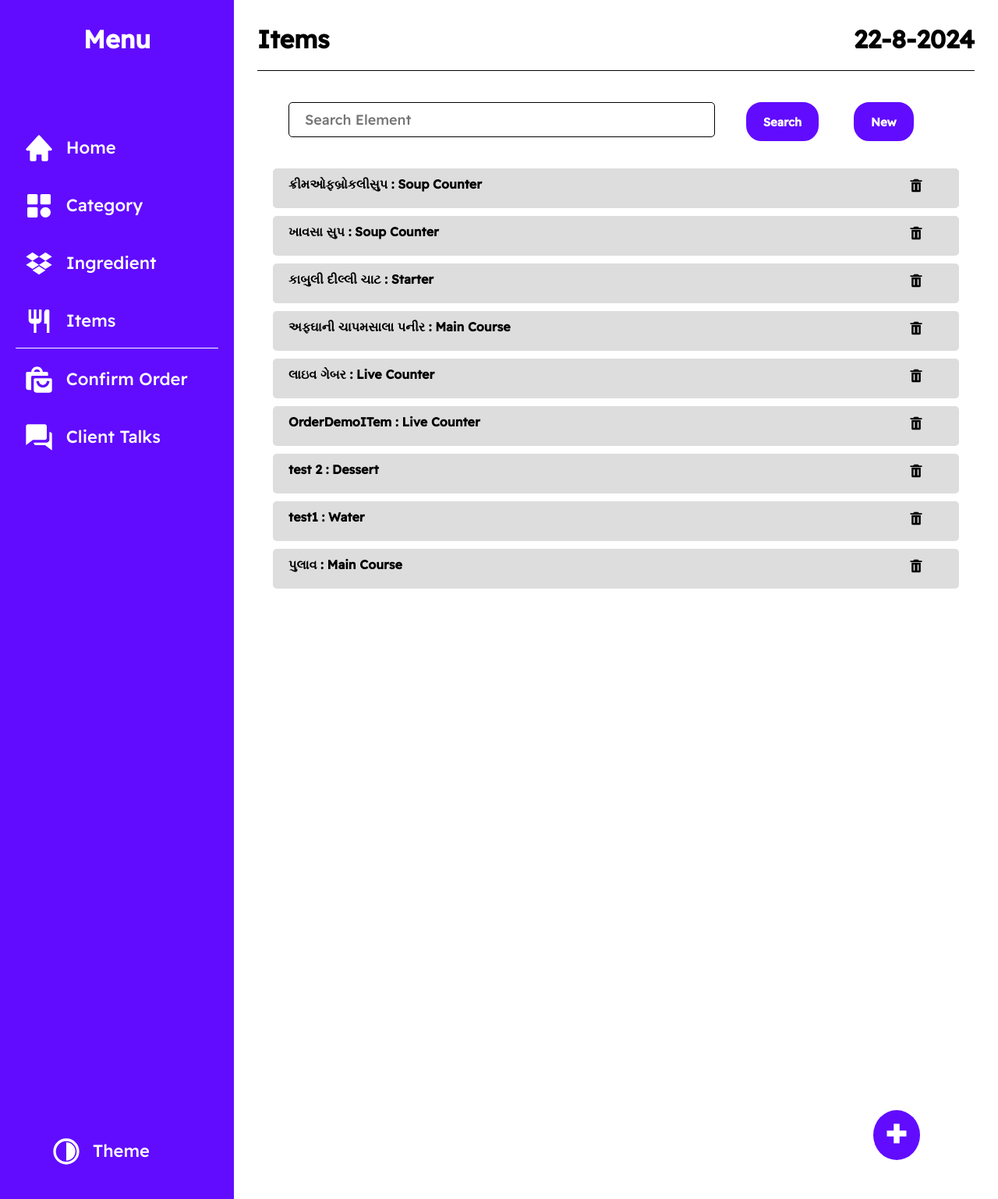
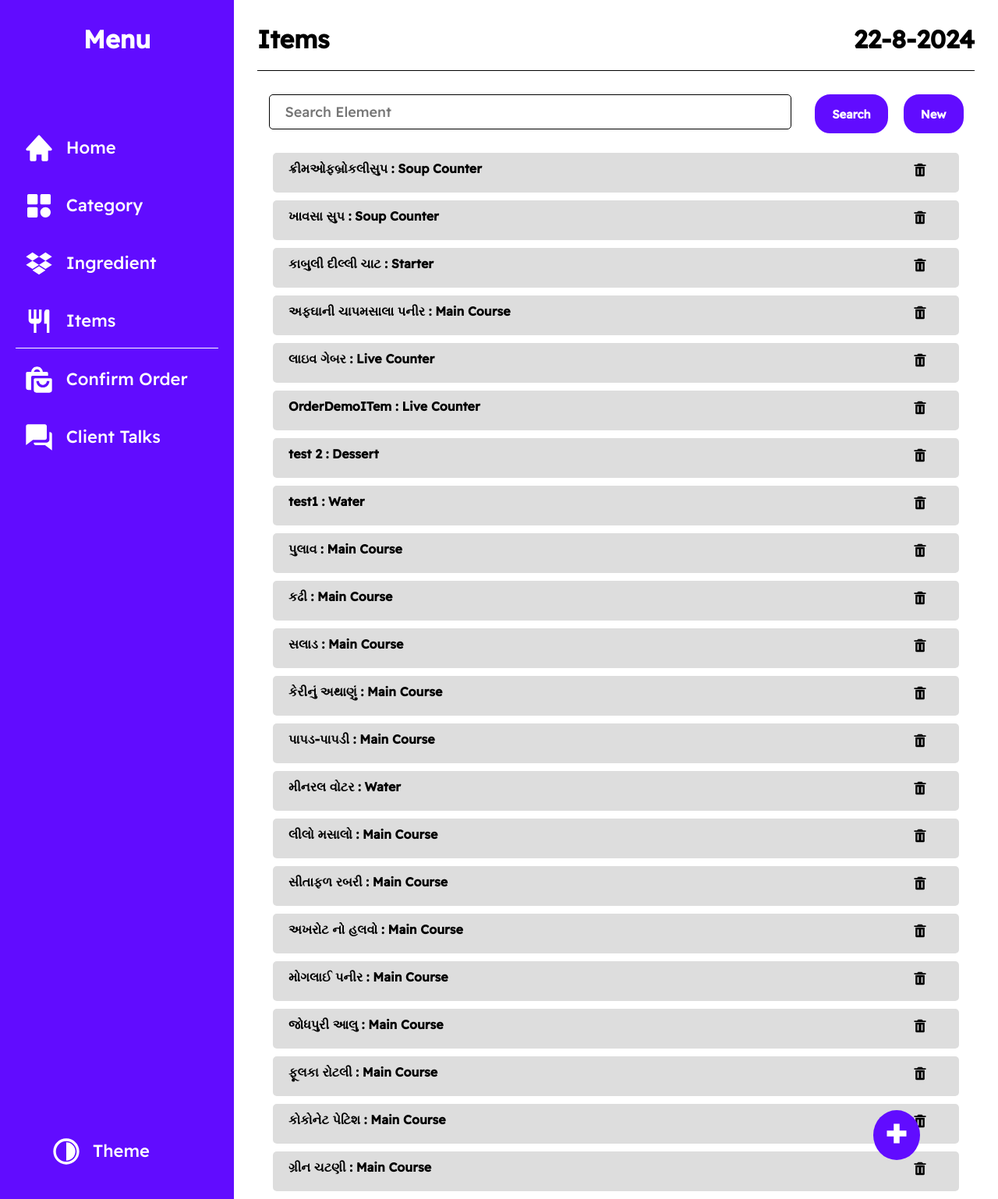
Before and after one commit to ShivChevli/IngredientManager, a Django app: page /orderInventory/Items/ in a window 1280 px wide. Shown: the whole page at 78% size. Run offline with Django 3.2, Linux system fonts and the light colour scheme; data comes from the database, SQL or seed files in the repository.

Commit message:
Refector Globel template styling

```diff
--- /dev/null
+++ b/orderInventory/static/css/baseTemplateStyle.css
@@ -0,0 +1,68 @@
+* {
+    margin: 0;
+    padding: 0;
+    box-sizing: border-box;
+    font-family: 'Readex Pro', sans-serif;
+    scrollbar-width: thin;
+}
+
+.content-wrapper {
+    height: calc(100vh - 121px);
+    overflow: auto;
+    position: relative;
+    scrollbar-width: unset;
+}
+
+.tab-heading {
+    display: flex;
+}
+
+.tab-heading .heading-text {
+    flex: 1;
+    min-width: 300px;
+    overflow: hidden;
+    text-overflow: ellipsis;
+}
+
+#single-section {
+    /* max-height: 575px; */
+    max-height: 100%;
+    /*overflow: hidden;*/
+}
+
+main:not(:has(> .toolbox)) #single-section {
+    max-height: calc(100% - 85px);
+}
+
+.toolbox-wrapper {
+    position: sticky;
+    top: 0;
+    background-color: var(--bg-color-alter);
+}
+
+.toolbox {
+    margin: 0 auto;
+    display: flex;
+    width: 95%;
+    min-width: 520px;
+    /* grid-template-columns: repeat(12, 1fr) */
+}
+
+.toolbox button {
+    height: 50px;
+    /*width: 100px;*/
+}
+
+.toolbox div:nth-of-type(2) {
+    grid-column: 9/13;
+}
+
+.search-bar {
+    /* display: inline-block;
+    grid-column: 1/9; */
+    flex-grow: 1;
+}
+
+.search-bar .form-control {
+    width: 100%;
+}
--- /dev/null
+++ b/orderInventory/static/css/color.css
@@ -0,0 +1,10 @@
+:root {
+    --text-color: #fff;
+    --bg-color-main: #610CFF;
+    /* --bg-color-main : #985EFF; */
+    /* --item : rgba(210,210,210,0.5); */
+    --item: #dddddd;
+    --text-alter: #000;
+    --bg-color-alter: #fff;
+    --danger_color: #aa0a0a;
+}
--- a/orderInventory/static/css/style.css
+++ b/orderInventory/static/css/style.css
@@ -1,30 +1,25 @@
-*{
-    margin: 0;
-    padding: 0;
-    box-sizing: border-box;
-    font-family: 'Readex Pro', sans-serif;
-    scrollbar-width: thin;
-}
-
-.two-input-inline .form-element-box{
+.two-input-inline .form-element-box {
     width: 60%;
     display: inline-block;
 }
+
 .two-input-inline .form-element-box:nth-of-type(2) {
     width: 30%;
     margin-left: 4% !important;
 }
+
 /* Chrome, Safari, Edge, Opera */
 input::-webkit-outer-spin-button,
 input::-webkit-inner-spin-button {
-  -webkit-appearance: none;
-  margin: 0;
+    -webkit-appearance: none;
+    margin: 0;
 }
 
 /* Firefox */
 input[type=number] {
-  -moz-appearance: textfield;
+    -moz-appearance: textfield;
 }
+
 /*
 3700B3
 5600E8
@@ -32,17 +27,8 @@
 
     292929
     */
-:root{
-    --text-color : #fff;
-    --bg-color-main : #610CFF;
-    /* --bg-color-main : #985EFF; */
-    /* --item : rgba(210,210,210,0.5); */
-    --item : #dddddd;
-    --text-alter : #000;
-    --bg-color-alter : #fff;
-    --danger_color : #aa0a0a;
-}
-menu{
+
+menu {
     position: fixed;
     top: 0px;
     left: 0;
@@ -52,27 +38,32 @@
     background: var(--bg-color-main);
     color: var(--text-color);
 }
-.heading{
+
+.heading {
     margin: 30px;
     padding-bottom: 20px;
     text-align: center;
     overflow: hidden;
 }
+
 /* menu{
     display: none;
 } */
-.menue-option-box{
+.menue-option-box {
     margin: 50px 0;
     height: 500px;
 }
-ul{
+
+ul {
     list-style: none;
     padding: 10px 20px;
 }
-ul li{
+
+ul li {
     margin: 10px 0;
 }
-ul li a{
+
+ul li a {
     display: block;
     /* text-align: center; */
     text-decoration: none;
@@ -80,10 +71,12 @@
     /* border: 1px solid black; */
     padding: 10px;
 }
-.active{
-    border-bottom:1px solid var(--text-color);
+
+.active {
+    border-bottom: 1px solid var(--text-color);
 }
-.list-icon{
+
+.list-icon {
     padding: 0;
     display: inline-block;
     vertical-align: baseline;
@@ -91,7 +84,8 @@
     overflow: hidden;
     /* margin-left: 20px; */
 }
-.list-text{
+
+.list-text {
     display: inline-block;
     vertical-align: baseline;
     margin: 0px 10px;
@@ -99,14 +93,15 @@
     height: 35px;
     overflow: hidden;
 }
-svg{
+
+svg {
     padding: 0;
     width: 40px;
     height: 40px;
     fill: var(--text-color);
 }
 
-.menue-footer{
+.menue-footer {
     position: fixed;
     bottom: 0;
     left: 0;
@@ -116,7 +111,8 @@
     height: 100px;
     width: 300px;
 }
-.button-remove{
+
+.button-remove {
     border: none;
     outline: none;
     text-decoration: none;
@@ -130,7 +126,7 @@
 /* --------------------------------------------------------------------------------
                     Main Sections
 -------------------------------------------------------------------------------- */
-main{
+main {
     position: static;
     height: 100vh;
     /* background: #f00; */
@@ -138,13 +134,16 @@
     background: var(--bg-color-alter);
     overflow-x: hidden;
 }
-main h1,h3{
+
+main h1,
+h3 {
     margin: 30px;
     padding-bottom: 20px;
     border-bottom: 1px solid var(--text-alter);
     color: var(--text-alter);
 }
-main section{
+
+main section {
     vertical-align: top;
     padding: 0 30px;
     display: inline-block;
@@ -155,26 +154,31 @@
     width: 45%;
     max-width: 45vw;
     min-height: 550px;
-    max-height: 620px;
+    /* max-height: 620px; */
 }
-main .section2{
+
+main .section2 {
     /*margin-left: 20px;*/
     width: 50%;
     max-width: 100%;
-    border-right: none ;
+    border-right: none;
 }
-.section2 .detail-list{
+
+.section2 .detail-list {
     padding: 10px 30px;
-    font-size:1.2rem;
+    font-size: 1.2rem;
     color: var(--text-alter);
 }
-.section2 .detail-list span{
+
+.section2 .detail-list span {
     font-weight: 600;
 }
-#date{
+
+#date {
     float: right;
 }
-#new{
+
+#new {
     position: absolute;
     bottom: 50px;
     right: 100px;
@@ -183,12 +187,13 @@
     background: var(--bg-color-main);
     overflow: visible;
 }
-#new svg{
+
+#new svg {
     width: 30px;
     height: 30px;
 }
 
-.help{
+.help {
     background: var(--item);
     color: var(--text-alter);
     position: absolute;
@@ -200,92 +205,84 @@
     display: none;
     transition: 1000ms;
 }
-#new:hover .help{
+
+#new:hover .help {
     transition: 1s;
     display: block;
 }
-.single-container{
+
+.single-container {
     border: none;
     width: 100%;
-    padding:  0 50px;
+    padding: 0 50px;
     max-width: 100%;
-    max-height: 620px;
-}
-#single-section{
-    max-height: 575px;
-    /*overflow: hidden;*/
-}
-.toolbox{
-    padding: 10px 50px;
-    margin-bottom: 0;
-    display: grid;
-    grid-template-columns: repeat(12,1fr)
-}
-.toolbox button{
-    height: 50px;
-    /*width: 100px;*/
-}
-.toolbox div:nth-of-type(2){
-    grid-column: 9/13;
-}
-.search-bar{
-    display: inline-block;
-    grid-column: 1/9;
-}
-.search-bar .form-control{
-    width: 100%;
+    /* max-height: 620px; */
 }
 
-#itemIngredients{
+#itemIngredients {
     height: 289px;
     overflow-y: auto;
 }
-#orderItems{
+
+#orderItems {
     height: 400px;
     overflow-y: auto;
 }
-#newItemBox section{
+
+#newItemBox section {
     min-height: 450px;
     max-height: 480px !important;
 }
-.button-style-1{
+
+.button-style-1 {
     overflow: hidden;
     max-width: 100px;
     font-size: 15px;
     font-weight: 600;
     border-radius: 20px;
-    margin: 0px 20px;
+    margin: 0px 10px;
     padding: 10px 20px;
     background-color: var(--bg-color-main);
     border: 2px solid var(--bg-color-main);
+}
 
+.button-style-1:last-of-type {
+    margin-right: 20px;
 }
-.button-style-2{
+
+.button-style-2 {
     border-radius: 10px;
     margin: 30px;
 }
-.cancel-btn{
+
+.cancel-btn {
     color: var(--bg-color-main);
     background-color: var(--text-color);
     border: 2px solid var(--bg-color-main);
 }
-.delete-btn{
+
+.delete-btn {
     background-color: var(--danger_color) !important;
 }
-#updateBox{
+
+#updateBox {
     display: none;
 }
-#newItemBox{
+
+#newItemBox {
     display: none;
 }
-#multi-section{
+
+#multi-section {
     display: none;
 }
-#section1 .search-bar{
+
+#section1 .search-bar {
     width: 100%;
     grid-column: 1/13;
 }
-#section1 .toolbox{
+
+#section1 .toolbox {
     padding-right: 0;
     padding-left: 0;
     position: sticky;
@@ -293,34 +290,42 @@
     left: 0;
     background: var(--bg-color-alter);
 }
-#addNewIngredientBtn{
+
+#addNewIngredientBtn {
     float: right;
     margin: 0 !important;
     margin-top: -10px !important;
 }
+
 /* ------------------------------------------------------------------------------
                         Section 1
 ------------------------------------------------------------------------------ */
-.suggetion-container{
+.suggetion-container {
     padding: 20px 10px;
     overflow-y: auto;
     overflow-x: hidden;
     min-height: 500px;
     max-height: 550px;
 }
-.suggetion-list-item{
-    display: grid;
-    grid-template-columns: repeat(12,1fr);
-    background:  var(--item);
+
+.suggetion-list-item {
+    /* display: grid;
+    grid-template-columns: repeat(12, 1fr); */
+    display: flex;
+    background: var(--item);
     margin: 10px 0;
     padding: 10px 20px 15px;
     border-radius: 5px;
 }
-.suggetion-list-item a{
-    grid-column: 1 / 12;
+
+.suggetion-list-item a {
+    flex-grow: 1;
+    /* grid-column: 1 / 12; */
 }
-.suggetion-list-item .text{
-    grid-column: 1 / 12;
+
+.suggetion-list-item .text {
+    /* grid-column: 1 / 12; */
+    flex-grow: 1;
     /* display: inline-flexbox; */
     /* width: 80%; */
     display: inline-block;
@@ -328,7 +333,8 @@
     cursor: pointer;
     color: var(--text-alter);
 }
-.text_style{
+
+.text_style {
     grid-column: 1 / 12;
     display: inline-block;
     font-weight: 600;
@@ -336,39 +342,45 @@
     color: var(--text-alter);
 
 }
-.suggetion-list-item .add{
-    grid-column: 12 / 12;
+
+.suggetion-list-item .add {
+    /* grid-column: 12 / 12; */
     /* width: 18%; */
     margin: 0 20px;
     text-align: right;
     padding: 0 !important;
-    padding-top: 2px !important ;
+    padding-top: 2px !important;
 }
-.suggetion-list-item .add svg{
+
+.suggetion-list-item .add svg {
     width: 20px;
     height: 20px;
     fill: var(--text-alter);
 }
+
 /* ======================================================================
                     Form
 ====================================================================== */
-.form-element-box{
+.form-element-box {
     margin: 20px;
     margin-top: 0;
 }
-.form-element-box .from-lable{
+
+.form-element-box .from-lable {
     display: block;
     margin: 10px;
     font-size: 18px;
     font-weight: 600;
     color: var(--text-alter);
 }
-.form-control{
+
+.form-control {
     border-radius: 5px;
     border: 1px solid var(--text-alter);
     padding: 10px 20px;
 }
-.from-element{
+
+.from-element {
     width: 100%;
     display: block;
     border: none;
@@ -377,42 +389,49 @@
     color: var(--text-alter);
     background-color: var(--bg-color-alter);
 }
-.single-container .button-style-1{
+
+.single-container .button-style-1 {
     border-radius: 5px !important;
     margin: 20px 30px;
 }
-.single-container .form-element-box{
+
+.single-container .form-element-box {
     margin-left: 30px;
 }
+
 /*--------------------------------------------------------------------------*/
 /*                    Detail Table*/
 /*--------------------------------------------------------------------------*/
-.detail-table{
+.detail-table {
     font-weight: 900;
     /*border: px solid var(--bg-color-main);*/
     border-collapse: collapse;
     margin: 20px auto;
 }
-.detail-table td{
+
+.detail-table td {
     margin: 0;
     padding: 10px 20px;
     border: 3px solid var(--bg-color-main);
 }
-.detail-table td:nth-of-type(even){
+
+.detail-table td:nth-of-type(even) {
     font-weight: 400;
 }
 
 /*---------------------------------------------------------------------------*/
 /*                            Order List */
 /*---------------------------------------------------------------------------*/
-.section3{
+.section3 {
     display: block;
     padding: 20px 50px;
 }
-.section3 h2{
+
+.section3 h2 {
     margin: 15px 0;
 }
-.section3 h3{
+
+.section3 h3 {
     font-size: 23px;
     text-decoration: none;
     margin: 20px 0px 0px;
@@ -420,14 +439,17 @@
     /*margin-top:0 ;*/
     padding-bottom: 0;
 }
-.section3 ul{
+
+.section3 ul {
     padding-left: 50px;
 }
-.section3 ul li{
+
+.section3 ul li {
     font-size: 21px;
     list-style: decimal;
 }
-.item-box{
+
+.item-box {
     position: relative;
     background-color: #eee;
     padding: 20px 0px;
@@ -440,87 +462,103 @@
     background: var(--item);
     color: var(--text-alter);
 }
-.item-box ul{
+
+.item-box ul {
     padding: 0 50px;
 }
+
 .item-box ul li {
     font-size: 15px;
 }
-.item-box ul li label{
+
+.item-box ul li label {
     font-weight: 600;
 }
 
-.item-name{
+.item-name {
     margin: 0;
     display: grid;
-    grid-template-columns: repeat(12,1fr);
+    grid-template-columns: repeat(12, 1fr);
     vertical-align: middle;
-    font-size: 18px ;
+    font-size: 18px;
     vertical-align: center;
     line-height: 20px;
 }
-.item-name .item-name-text{
+
+.item-name .item-name-text {
     grid-column: 1/11;
     padding: 0 30px;
 }
-.item-name span:nth-child(2){
+
+.item-name span:nth-child(2) {
     text-align: right;
-    padding-right: 10px ;
+    padding-right: 10px;
     margin-top: -10px;
     grid-column: 11/13;
 }
-.item-name span svg{
+
+.item-name span svg {
     fill: var(--text-alter);
 }
-.item-box .edit-btn{
-    margin:0 50px !important;
+
+.item-box .edit-btn {
+    margin: 0 50px !important;
 }
-.ingredient-list{
+
+.ingredient-list {
     font-size: 15px;
 }
-.bin svg{
+
+.bin svg {
     height: 28px;
     /*padding-right: 10px;*/
     margin-top: 9px
 }
+
 /* .item-box:hover {
     transition: cubic-bezier(0.075, 0.82, 0.165, 1);
     height: auto;
 } */
-.order-detail{
+.order-detail {
     margin: 8px 0;
 }
 
-.order-detail p{
+.order-detail p {
     font-size: 18px;
     padding: 10px 30px;
     color: var(--text-alter);
 }
-.section4{
+
+.section4 {
     padding: 20px;
-     text-align: center;
+    text-align: center;
     /* margin-right: 300px; */
 }
-.section4 .button-style-1{
+
+.section4 .button-style-1 {
     margin: 10px !important;
 }
-.section4 #editBtn{
+
+.section4 #editBtn {
     padding: 12px 25px;
 }
 
-#orderDetail-section1{
+#orderDetail-section1 {
     max-height: 700px;
 }
-#orderDetail-section1 h3{
+
+#orderDetail-section1 h3 {
     margin: 0px 30px 0px;
     padding-bottom: 0px !important;
 }
-#submit-btn{
+
+#submit-btn {
     margin: 10px 50px !important;
 }
-.single-container .form-element-box{
+
+.single-container .form-element-box {
     max-width: 1000px;
-    margin: 20px 0px!important;
+    margin: 20px 0px !important;
 }
 
 /*#page1{*/
@@ -529,15 +567,16 @@
 /*#page2 section{*/
 /*    max-width: 45vw !important;*/
 /*}*/
-.toolbox2 .search-bar{
+.toolbox2 .search-bar {
     width: 100%;
     padding: 0;
 }
-.toolbox2 .search-bar .form-element-box{
+
+.toolbox2 .search-bar .form-element-box {
     margin: 0 !important;
 }
 
-.toolbox2{
+.toolbox2 {
     width: 100%;
     padding: 20px !important;
     position: sticky;
@@ -546,33 +585,30 @@
     background: var(--bg-color-alter);
 }
 
-section h1{
+section h1 {
     margin: 30px 0 !important;
 }
 
-.section2 .button-style-1{
-    margin: 10px 20px !important    ;
+.section2 .button-style-1 {
+    margin: 10px 20px !important;
 }
 
-.edit-btn{
+.edit-btn {
     margin: 10px auto !important;
 }
 
-.list-container{
-    max-height: 550px;
-}
+@media screen and (min-width: 1367px) {
+    /* main .display-home-item {
+        max-height: 73vh !important;
+    } */
 
-@media screen and (min-width: 1367px){
-    main .display-home-item{
-        max-height: 73vh !important;
-    }
-
-    #newItemBox section{
+    #newItemBox section {
         height: 64vh !important;
         max-height: 64vh !important;
     }
 }
-@media screen and (min-width: 0px) and (max-width: 1200px){
+
+@media screen and (min-width: 0px) and (max-width: 1200px) {
     #edit-view .single-container {
         padding: 0;
     }
--- a/orderInventory/templates/template.html
+++ b/orderInventory/templates/template.html
@@ -1,11 +1,14 @@
 {% load static %}
 <!DOCTYPE html>
 <html lang="en">
+
 <head>
     <meta charset="UTF-8">
     <meta http-equiv="X-UA-Compatible" content="IE=edge">
     <meta name="viewport" content="width=device-width, initial-scale=1.0">
     <title>Home Page</title>
+    <link rel="stylesheet" href="{% static 'css/color.css' %}">
+    <link rel="stylesheet" href="{% static 'css/baseTemplateStyle.css' %}">
     <link rel="stylesheet" href="{% static 'css/style.css' %}">
     <link rel="preconnect" href="https://fonts.googleapis.com">
     <link rel="preconnect" href="https://fonts.gstatic.com" crossorigin>
@@ -94,8 +97,13 @@
                                 </path>
 
                             </svg> -->
-                            <svg xmlns="http://www.w3.org/2000/svg" width="24" height="24" viewBox="0 0 24 24" >
-                                <path d="M4 20h2V10a1 1 0 0 1 1-1h12V7a1 1 0 0 0-1-1h-3.051c-.252-2.244-2.139-4-4.449-4S6.303 3.756 6.051 6H3a1 1 0 0 0-1 1v11a2 2 0 0 0 2 2zm6.5-16c1.207 0 2.218.86 2.45 2h-4.9c.232-1.14 1.243-2 2.45-2z"></path><path d="M21 11H9a1 1 0 0 0-1 1v8a2 2 0 0 0 2 2h10a2 2 0 0 0 2-2v-8a1 1 0 0 0-1-1zm-6 7c-2.757 0-5-2.243-5-5h2c0 1.654 1.346 3 3 3s3-1.346 3-3h2c0 2.757-2.243 5-5 5z"></path>
+                            <svg xmlns="http://www.w3.org/2000/svg" width="24" height="24" viewBox="0 0 24 24">
+                                <path
+                                    d="M4 20h2V10a1 1 0 0 1 1-1h12V7a1 1 0 0 0-1-1h-3.051c-.252-2.244-2.139-4-4.449-4S6.303 3.756 6.051 6H3a1 1 0 0 0-1 1v11a2 2 0 0 0 2 2zm6.5-16c1.207 0 2.218.86 2.45 2h-4.9c.232-1.14 1.243-2 2.45-2z">
+                                </path>
+                                <path
+                                    d="M21 11H9a1 1 0 0 0-1 1v8a2 2 0 0 0 2 2h10a2 2 0 0 0 2-2v-8a1 1 0 0 0-1-1zm-6 7c-2.757 0-5-2.243-5-5h2c0 1.654 1.346 3 3 3s3-1.346 3-3h2c0 2.757-2.243 5-5 5z">
+                                </path>
                             </svg>
                         </div>
                         <div class="list-text">
@@ -115,7 +123,12 @@
 
                             </svg> -->
                             <svg xmlns="http://www.w3.org/2000/svg" width="24" height="24" viewBox="0 0 24 24">
-                                <path d="M13 14h3.5c.827 0 1.5-.673 1.5-1.5v-9c0-.827-.673-1.5-1.5-1.5h-13C2.673 2 2 2.673 2 3.5V18l5.333-4H13zm-9-.1.154-.016L4 14v-.1z"></path><path d="M20.5 8H20v6.001c0 1.1-.893 1.993-1.99 1.999H8v.5c0 .827.673 1.5 1.5 1.5h7.167L22 22V9.5c0-.827-.673-1.5-1.5-1.5z"></path>
+                                <path
+                                    d="M13 14h3.5c.827 0 1.5-.673 1.5-1.5v-9c0-.827-.673-1.5-1.5-1.5h-13C2.673 2 2 2.673 2 3.5V18l5.333-4H13zm-9-.1.154-.016L4 14v-.1z">
+                                </path>
+                                <path
+                                    d="M20.5 8H20v6.001c0 1.1-.893 1.993-1.99 1.999H8v.5c0 .827.673 1.5 1.5 1.5h7.167L22 22V9.5c0-.827-.673-1.5-1.5-1.5z">
+                                </path>
                             </svg>
                         </div>
                         <div class="list-text">
@@ -145,9 +158,14 @@
         </div>
     </menu>
     <main>
-        <h1>{% block heading %} {% endblock %}<span id="date">12/12/2021</span></h1>
+        <h1 class="tab-heading">
+            <span class="heading-text">{% block heading %} {% endblock %}</span>
+            <span id="date">12/12/2021</span>
+        </h1>
+        <div class="content-wrapper">
             {% if toolbar != None %}
-        <div class="toolbox" id="toolbox">
+            <div class="toolbox-wrapper" id="toolbox">
+                <div class="toolbox">
                     <div class="search-bar">
                         <div class="form-element-box">
                             <div class="form-control">
@@ -155,7 +173,6 @@
                             </div>
                         </div>
                     </div>
-                <div>
                     <button class="button-remove button-style-1">
                         Search
                     </button>
@@ -170,6 +187,7 @@
             {% block Main %}
 
             {% endblock %}
+        </div>
     </main>
     {% if putPlus %}
     <a href="{% url 'inventory:orderNewCreate' %}" class="button-remove newItem" id="new">
@@ -194,26 +212,26 @@
 
     console.log(localStorage.getItem("theme"));
 
-    if(localStorage.getItem("theme") === null){
+    if (localStorage.getItem("theme") === null) {
         console.log("Theme Set");
-        localStorage.setItem("theme","light");
+        localStorage.setItem("theme", "light");
     }
 
     const r = document.querySelector(":root");
     setTheme(r);
     document.getElementById('theme').onclick = function () {
-        if (localStorage.getItem('theme') === "light"){
-            localStorage.setItem('theme','dark');
+        if (localStorage.getItem('theme') === "light") {
+            localStorage.setItem('theme', 'dark');
         }
         else {
-            localStorage.setItem("theme","light");
+            localStorage.setItem("theme", "light");
         }
         setTheme(r);
     };
 
 
 
-    function setTheme(r){
+    function setTheme(r) {
 
         if (localStorage.getItem('theme') === "dark") {
             r.style.setProperty("--text-color", "#a85EeF");
@@ -232,11 +250,11 @@
         // console.log(r.style.setProperty("--text-color", "#000"));
     }
 
-try{
+    try {
 
-    document.querySelectorAll(".search-input").forEach(input=>{
-        input.onkeyup = function (){
-            let p,txtValue;
+        document.querySelectorAll(".search-input").forEach(input => {
+            input.onkeyup = function () {
+                let p, txtValue;
                 let filter = input.value.toUpperCase();
                 let div = document.querySelectorAll(".search-elements .suggetion-list-item");
                 console.log("Div :- ");
@@ -251,18 +269,18 @@
                         div[i].style.display = "none";
                     }
                 }
-            document.querySelectorAll(".search-input").forEach(input=>{
+                document.querySelectorAll(".search-input").forEach(input => {
                     input.value = filter;
                 })
             }
         })
     }
-catch (e){
+    catch (e) {
         console.log("no Search Bar present")
     }
 
     let active = "{{ active }}";
-    if (active != ""){
+    if (active != "") {
         console.log(active);
         document.getElementById(active).classList.add("active");
     }
```
Lines whose indentation alone changed are shown as unchanged.
